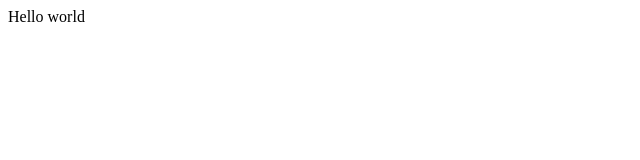
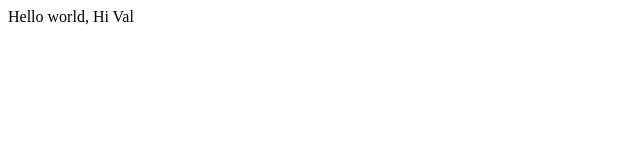
Before and after one commit to SeldomseenSchweig/monkeySkin, a plain HTML site: page index.html in a window 1280 px wide. Shown: the full height of the page, 0-640 px from the left. Drawn offline with Linux system fonts and the light colour scheme.

Commit message:
made val name

```diff
--- a/index.html
+++ b/index.html
@@ -9,7 +9,7 @@
 </head>
 
 <body>
-  Hello world
+  Hello world, Hi Val
   <script src="script.js"></script>
 </body>
 
```
